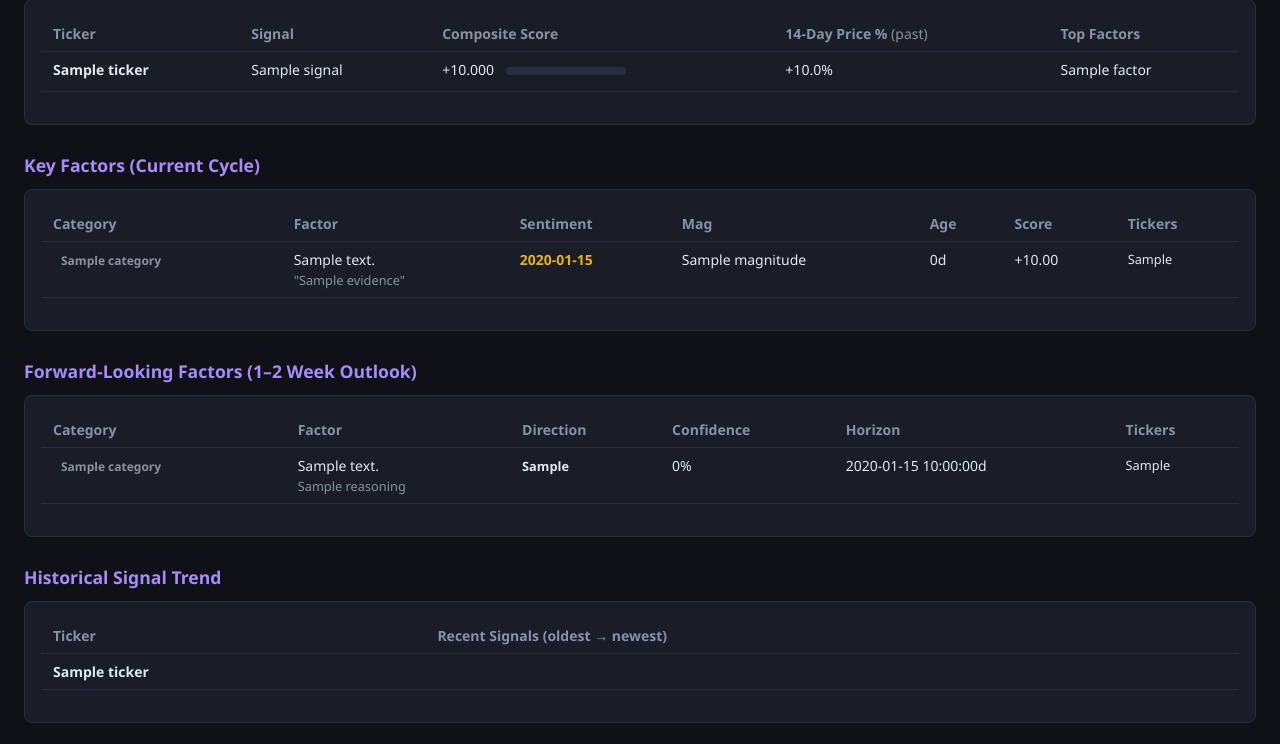
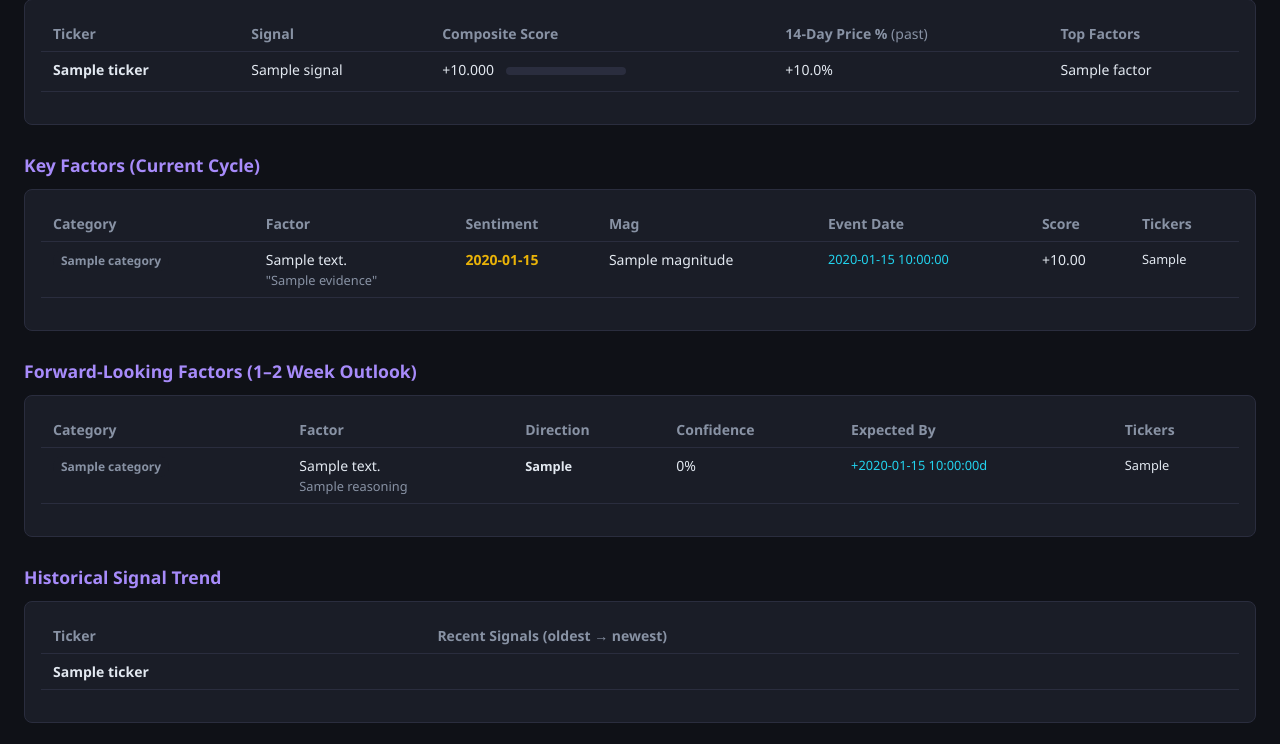
Before and after one commit to oswaldosakai/Ai-Agent-Semis, a Python web app: template templates/report.html in a window 1280 px wide. Shown: the part 147-891 px from the top of the page. Run offline with Jinja, Linux system fonts and the light colour scheme; the template is opened without the code that fills it: most values are stand-ins (such as "Sample title", 1, 10 or a date in 2020).

Commit message:
Always include date reference in every factor description
- Claude now required to prefix every current factor description with
  its event date: "[2026-06-05] Broadcom missed software guidance..."
- Forward factors prefixed with expected date/range: "[2026-06-15 to 06-20]..."
- Key Factors table column renamed Age → Event Date, shows YYYY-MM-DD
- Forward Factors column renamed Horizon → Expected By

https://claude.ai/code/session_01LAuZiynQ5scDqkuTjwhVdi

```diff
--- a/templates/report.html
+++ b/templates/report.html
@@ -123,7 +123,7 @@
       <th>Factor</th>
       <th>Sentiment</th>
       <th>Mag</th>
-      <th>Age</th>
+      <th>Event Date</th>
       <th>Score</th>
       <th>Tickers</th>
     </tr>
@@ -146,7 +146,9 @@
         {{ f.sentiment }}
       </td>
       <td>{{ f.magnitude }}</td>
-      <td>{{ "%.0f" | format(f.recency_days or 0) }}d</td>
+      <td style="color:var(--cyan);font-size:0.8rem;white-space:nowrap">
+        {{ f.event_date if f.event_date else ("%.0f" | format(f.recency_days or 0)) + "d ago" }}
+      </td>
       <td>{{ "%+.2f" | format(f.raw_score or 0) }}</td>
       <td style="font-size:0.8rem">{{ f.affected_tickers | join(', ') }}</td>
     </tr>
@@ -165,7 +167,7 @@
       <th>Factor</th>
       <th>Direction</th>
       <th>Confidence</th>
-      <th>Horizon</th>
+      <th>Expected By</th>
       <th>Tickers</th>
     </tr>
   </thead>
@@ -189,7 +191,9 @@
         </span>
       </td>
       <td>{{ "%.0f%%" | format((ff.confidence or 0) * 100) }}</td>
-      <td>{{ ff.time_horizon_days }}d</td>
+      <td style="color:var(--cyan);font-size:0.8rem;white-space:nowrap">
+        +{{ ff.time_horizon_days }}d
+      </td>
       <td style="font-size:0.8rem">{{ ff.affected_tickers | join(', ') }}</td>
     </tr>
     {% endfor %}
```
Also changed, not shown: agent/factor_analyzer.py (+9 -1 lines).
